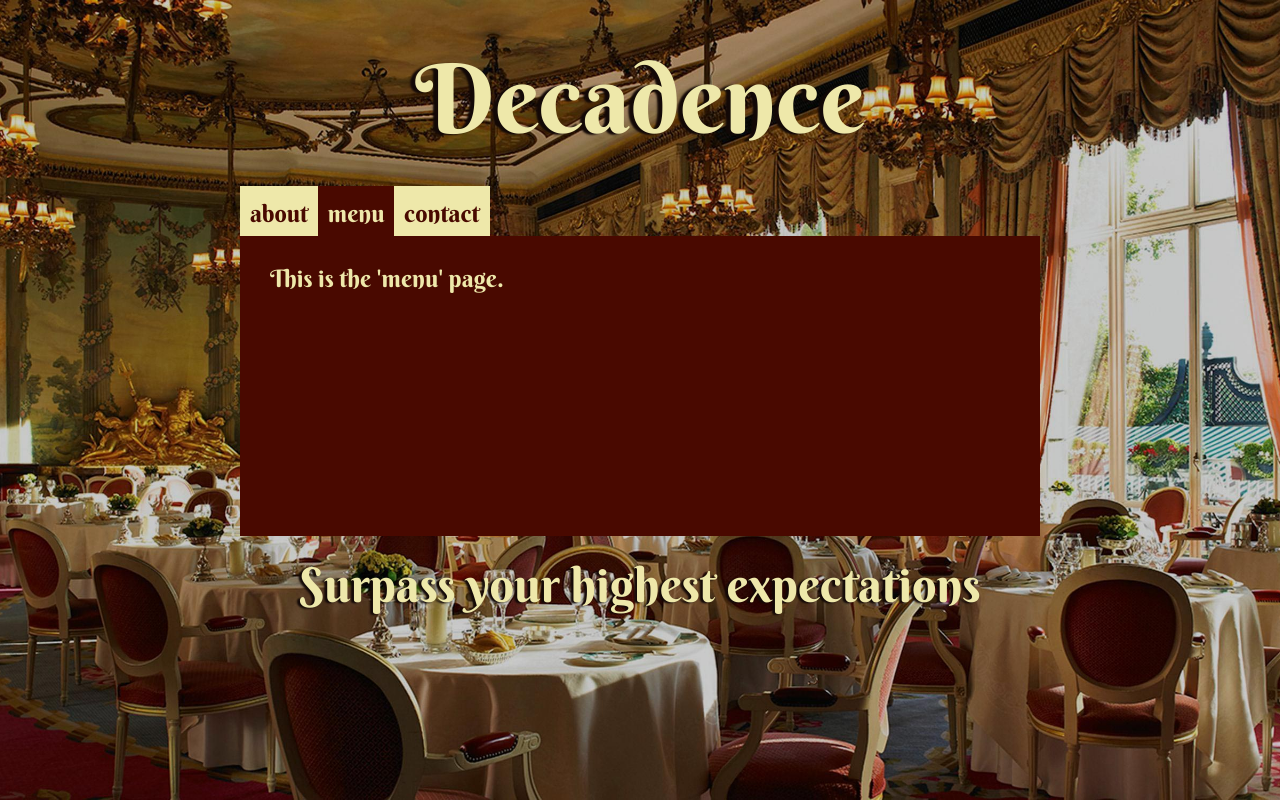
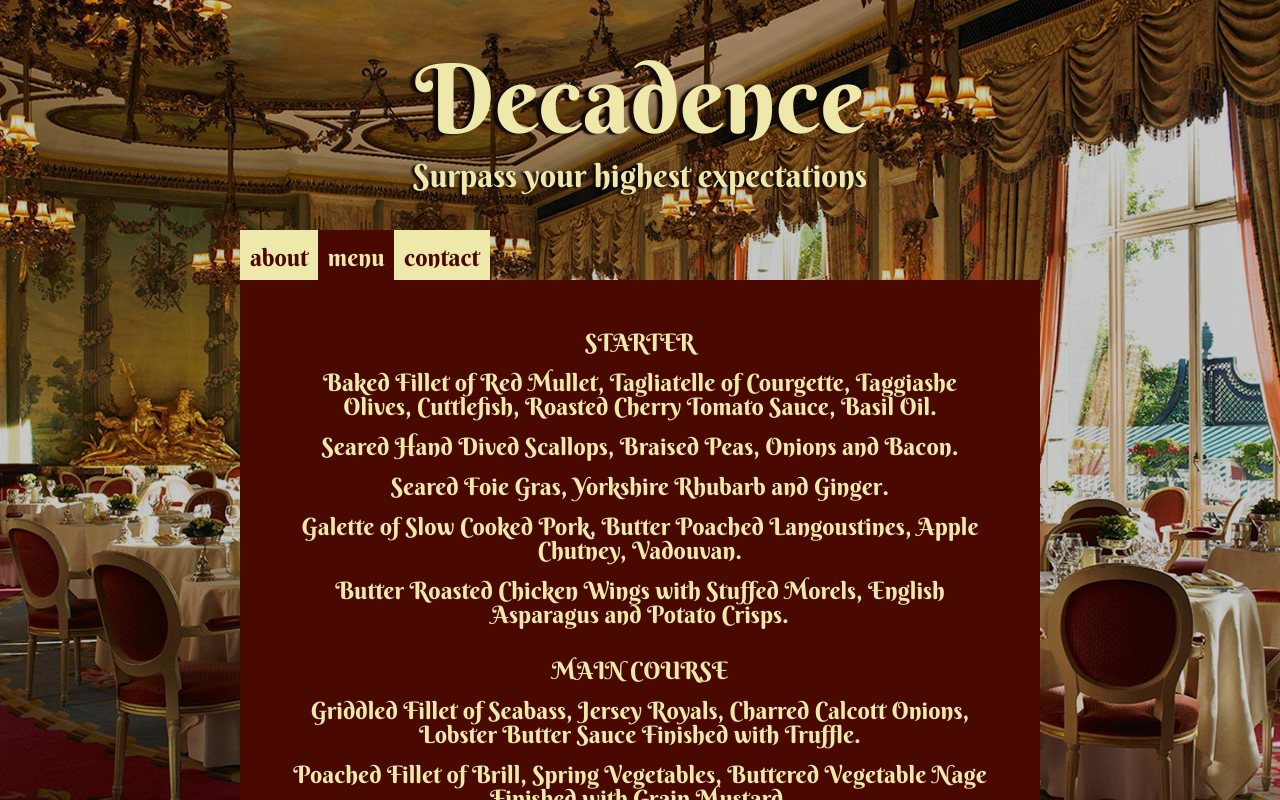
Before and after one commit to jinjagit/restaurant, a website built with webpack: page dist/index.html in a window 1280 px wide. Both pictures are taken after a click on the element "menu". Shown: the top 800 px of the page. Built offline with nearby package versions, Linux system fonts and the light colour scheme.

Commit message:
add content to modules

```diff
--- a/src/about.js
+++ b/src/about.js
@@ -2,19 +2,50 @@
 const about = () => {
   let content = document.getElementById('content');
 
-  //const mainImg = document.createElement('img');
-  //mainImg.src = "img/restaurant.jpg";
-  //mainImg.alt = "restaurant";
-  //mainImg.id = "restaurant";
-  //content.appendChild(mainImg);
+  const para1 = document.createElement('p');
+  para1.innerHTML = "Enjoy the very finest cuisine, served in opulent surroundings.";
+  content.appendChild(para1);
 
-  //const tagContainer = document.createElement('div');
-  //tagContainer.classList.add('container');
-  //content.appendChild(tagContainer);
+  const br1 = document.createElement('br');
+  content.appendChild(br1);
 
-  const para = document.createElement('p');
-  para.innerHTML = "This is the 'about' page.";
-  content.appendChild(para);
+  const para2 = document.createElement('p');
+  para2.innerHTML = "Established in 1874, Decadence has become world-famous for its impeccable standards and attentive service.";
+  content.appendChild(para2);
+
+  const br2 = document.createElement('br');
+  content.appendChild(br2);
+
+  const para3 = document.createElement('p');
+  para3.innerHTML = "Due to high demand, we advise booking your table well ahead of time.";
+  content.appendChild(para3);
+
+  const br3 = document.createElement('br');
+  content.appendChild(br3);
+
+  const para4 = document.createElement('p');
+  para4.innerHTML = "Open: 1p.m. - 11p.m., Tuesday - Sunday.";
+  content.appendChild(para4);
+
+  const br4 = document.createElement('br');
+  content.appendChild(br4);
+
+  const br5 = document.createElement('br');
+  content.appendChild(br5);
+
+  const map = document.createElement('img');
+  map.src = "img/map.jpg";
+  map.alt = "map";
+  map.id = "map";
+  content.appendChild(map);
+
+  const br6 = document.createElement('br');
+  content.appendChild(br6);
+
+  const para5 = document.createElement('p');
+  para5.style.textAlign = "center";
+  para5.innerHTML = "Princetown, Two Bridges, Yelverton PL36 6XZ";
+  content.appendChild(para5);
 };
 
 export { about }
--- a/src/contact.js
+++ b/src/contact.js
@@ -2,9 +2,31 @@
 const contact = () => {
   let content = document.getElementById('content');
 
-  const para = document.createElement('p');
-  para.innerHTML = "This is the 'contact' page.";
-  content.appendChild(para);
+  const para1 = document.createElement('p');
+  para1.innerHTML = "Telephone: +44 (0)19876 54321";
+  content.appendChild(para1);
+
+  const br1 = document.createElement('br');
+  content.appendChild(br1);
+  const br2 = document.createElement('br');
+  content.appendChild(br2);
+  const br3 = document.createElement('br');
+  content.appendChild(br3);
+
+  const para2 = document.createElement('p');
+  para2.innerHTML = "Email:";
+  content.appendChild(para2);
+
+  const br4 = document.createElement('br');
+  content.appendChild(br4);
+
+  const para3 = document.createElement('p');
+  para3.innerHTML = "customerservice@decadence.com";
+  content.appendChild(para3);
+
+  const para4 = document.createElement('p');
+  para4.innerHTML = "businessdepartment@decadence.com";
+  content.appendChild(para4);
 };
 
 export { contact }
--- a/src/menu.js
+++ b/src/menu.js
@@ -2,9 +2,117 @@
 const menu = () => {
   let content = document.getElementById('content');
 
-  const para = document.createElement('p');
-  para.innerHTML = "This is the 'menu' page.";
-  content.appendChild(para);
+  const para1 = document.createElement('p');
+  para1.innerHTML = "STARTER";
+  para1.style.textAlign = "center";
+  content.appendChild(para1);
+
+  let br1 = document.createElement('br');
+  content.appendChild(br1);
+
+  const para2 = document.createElement('p');
+  para2.innerHTML = "Baked Fillet of Red Mullet, Tagliatelle of Courgette, Taggiashe Olives, Cuttlefish, Roasted Cherry Tomato Sauce, Basil Oil.";
+  para2.style.textAlign = "center";
+  content.appendChild(para2);
+
+  let br2 = document.createElement('br');
+  content.appendChild(br2);
+
+  const para3 = document.createElement('p');
+  para3.innerHTML = "Seared Hand Dived Scallops, Braised Peas, Onions and Bacon.";
+  para3.style.textAlign = "center";
+  content.appendChild(para3);
+
+  let br3 = document.createElement('br');
+  content.appendChild(br3);
+
+  const para4 = document.createElement('p');
+  para4.innerHTML = "Seared Foie Gras, Yorkshire Rhubarb and Ginger.";
+  para4.style.textAlign = "center";
+  content.appendChild(para4);
+
+  let br4 = document.createElement('br');
+  content.appendChild(br4);
+
+  const para5 = document.createElement('p');
+  para5.innerHTML = "Galette of Slow Cooked Pork, Butter Poached Langoustines, Apple Chutney, Vadouvan.";
+  para5.style.textAlign = "center";
+  content.appendChild(para5);
+
+  let br5 = document.createElement('br');
+  content.appendChild(br5);
+
+  const para6 = document.createElement('p');
+  para6.innerHTML = "Butter Roasted Chicken Wings with Stuffed Morels, English Asparagus and Potato Crisps.";
+  para6.style.textAlign = "center";
+  content.appendChild(para6);
+
+  let br6 = document.createElement('br');
+  content.appendChild(br6);
+  let br7 = document.createElement('br');
+  content.appendChild(br7);
+
+  const para7 = document.createElement('p');
+  para7.innerHTML = "MAIN COURSE";
+  para7.style.textAlign = "center";
+  content.appendChild(para7);
+
+  let br8 = document.createElement('br');
+  content.appendChild(br8);
+
+  const para8 = document.createElement('p');
+  para8.innerHTML = "Griddled Fillet of Seabass, Jersey Royals, Charred Calcott Onions, Lobster Butter Sauce Finished with Truffle.";
+  para8.style.textAlign = "center";
+  content.appendChild(para8);
+
+  let br9 = document.createElement('br');
+  content.appendChild(br9);
+
+  const para9 = document.createElement('p');
+  para9.innerHTML = "Poached Fillet of Brill, Spring Vegetables, Buttered Vegetable Nage Finished with Grain Mustard.";
+  para9.style.textAlign = "center";
+  content.appendChild(para9);
+
+  let br10 = document.createElement('br');
+  content.appendChild(br10);
+
+  const para10 = document.createElement('p');
+  para10.innerHTML = "Breast of Corn Fed Duck, New Season Vegetables Confit in Muscat.";
+  para10.style.textAlign = "center";
+  content.appendChild(para10);
+
+  let br11 = document.createElement('br');
+  content.appendChild(br11);
+
+  const para11 = document.createElement('p');
+  para11.innerHTML = "Saddle of Lune Valley Lamb, Roasted Sweetbread, Tomato, Garlic and Basil.";
+  para11.style.textAlign = "center";
+  content.appendChild(para11);
+
+  let br12 = document.createElement('br');
+  content.appendChild(br12);
+
+  const para12 = document.createElement('p');
+  para12.innerHTML = "Slow Cooked Veal Cheek, Grelot Onions, Watercress and Bacon, Warm Bone Marrow Espuma.";
+  para12.style.textAlign = "center";
+  content.appendChild(para12);
+
+  let br13 = document.createElement('br');
+  content.appendChild(br13);
+  let br14 = document.createElement('br');
+  content.appendChild(br14);
+  let br15 = document.createElement('br');
+  content.appendChild(br15);
+
+  const para13 = document.createElement('p');
+  para13.innerHTML = "Please advise us of any allergies or dietary requirements.";
+  para13.style.textAlign = "center";
+  para13.style.fontSize = "1.2em";
+  content.appendChild(para13);
 };
 
 export { menu }
+
+/*
+Please advise us of any allergies or dietary requirements
+*/
```
Also changed, not shown: README.md, dist/css/style.css, dist/img/map.jpg (added), dist/index.html, dist/main.js.
